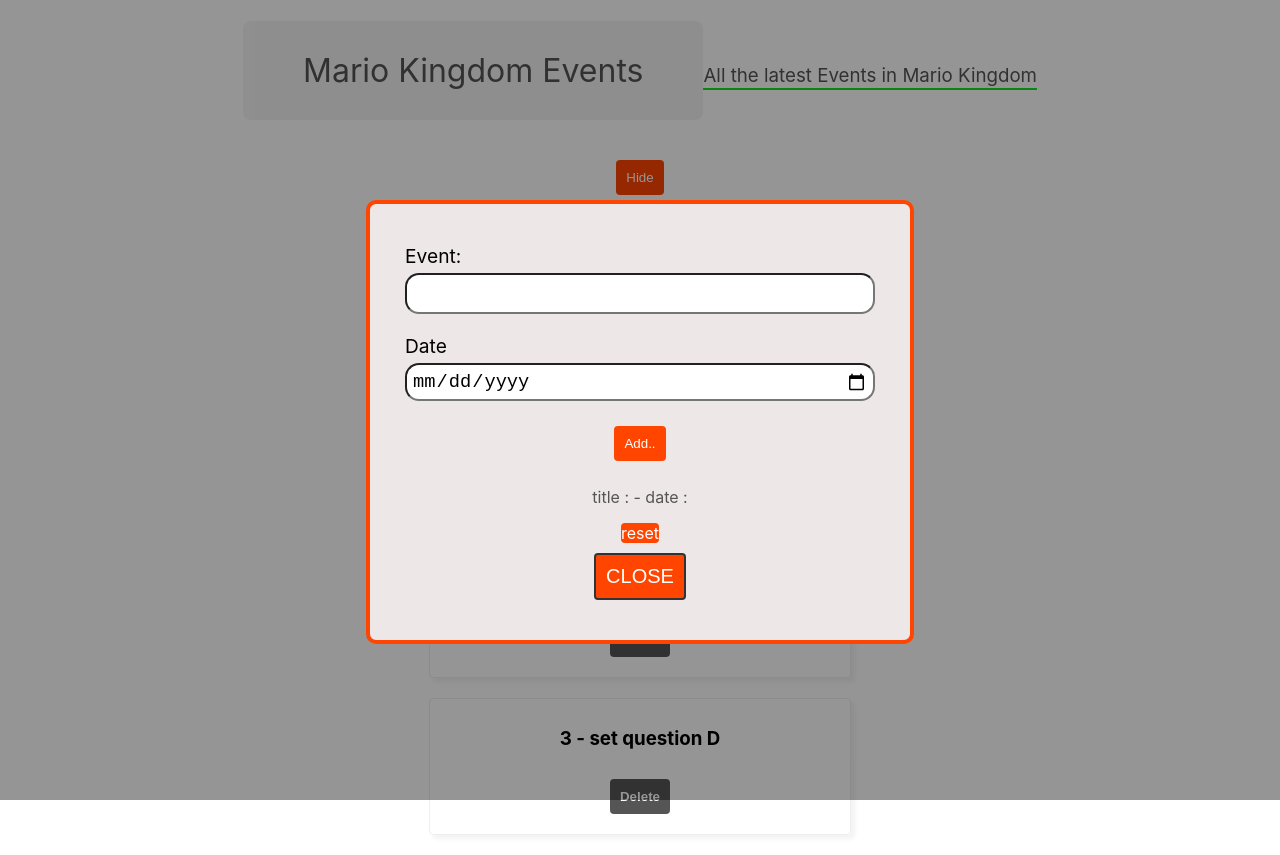
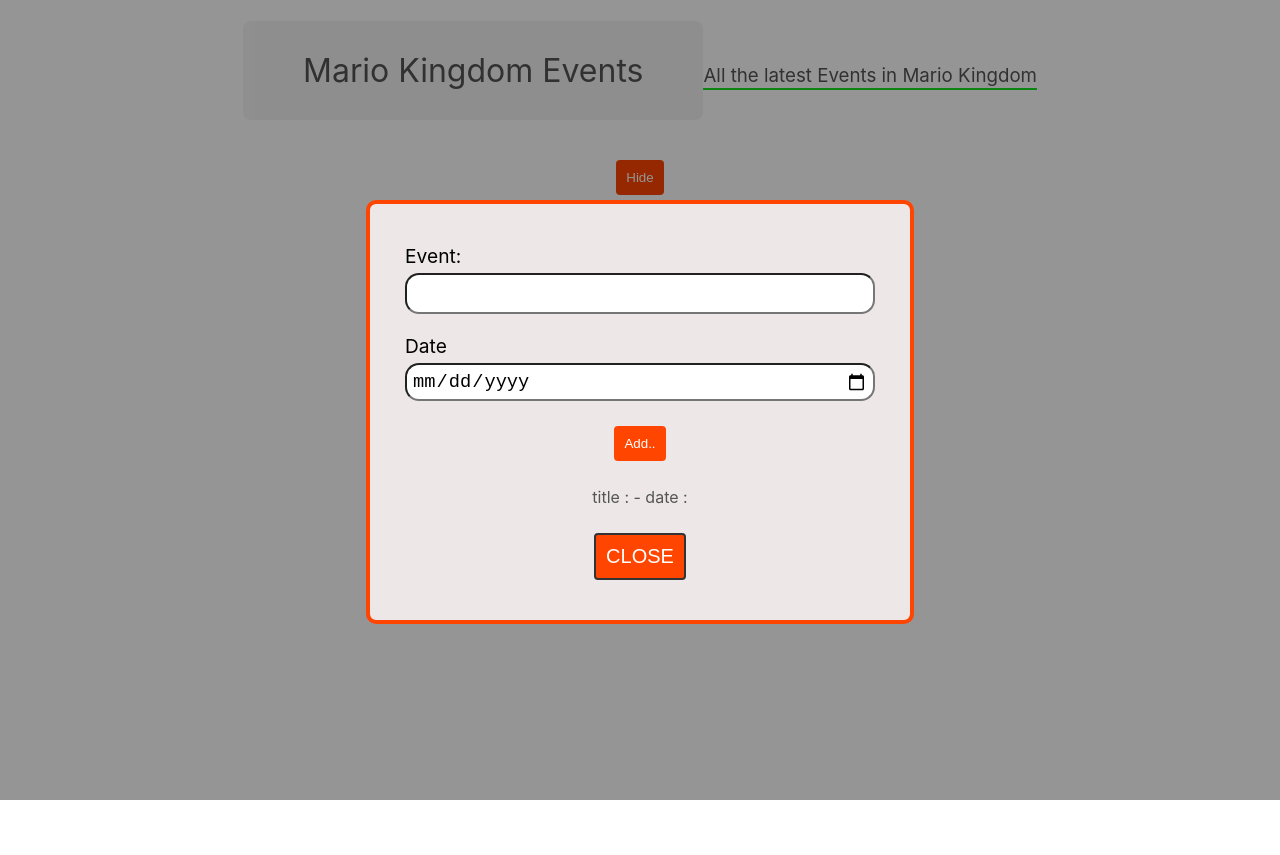
Before and after one commit to PuyaAmini/first-react-app-X-, a React (Create React App) app: page / in a window 1280 px wide. After the commit the page ends 800 px from the top, so only its background shows below. Built offline with nearby package versions, Linux system fonts and the light colour scheme.

Commit message:
[*retrain] events adding by form

```diff
--- a/src/App.js
+++ b/src/App.js
@@ -8,12 +8,13 @@ import NewEventForm from './components/NewEventForm';
 
 function App() {
   //stat hook for managing events
-  const [events, setEvents] = useState([
-    { title: 'set question A', id: 0 },
-    { title: 'set question B', id: 1 },
-    { title: 'set question C', id: 2 },
-    { title: 'set question D', id: 3 },
-  ])
+  const [events, setEvents] = useState([])
+  const addEvents = (event) =>{
+    setEvents((prevEvents) => {
+      return [...prevEvents , event]
+    })
+    setShowModal(false)
+  }
 
   // rendering the list of events with delete button
   const handleClick = (id) => {
@@ -50,7 +51,7 @@ function App() {
       {showModal && <Modal
         handleClose={handleClose}
         isSalesModel={true}>
-        <NewEventForm />
+        <NewEventForm addEvents={addEvents} />
       </Modal>}
 
     </div>
--- a/src/components/NewEventForm.css
+++ b/src/components/NewEventForm.css
@@ -9,10 +9,3 @@
        font-size: 1.2em;
        border-radius: 14px;
 }
-.new-event-form p.reset{
-       cursor: pointer;
-       display: inline;
-       background: #ff4500;
-       color: #fff;
-       border-radius: 4px;
-}
--- a/src/components/NewEventForm.js
+++ b/src/components/NewEventForm.js
@@ -1,14 +1,27 @@
 import React, { useState } from 'react'
 import "./NewEventForm.css"
-export default function NewEventForm() {
+export default function NewEventForm({ addEvents }) {
        const [title, setTitle] = useState('')
        const [date, setDate] = useState('')
        const resetValues = () => {
               setDate('');
               setTitle('');
        }
+       const handleSubmit = (e) => {
+
+              e.preventDefault()
+              const event = {
+                     title: title,
+                     date: date,
+                     id: Math.random() * 10000
+              }
+
+              addEvents(event)
+              resetValues()
+       }
        return (
-              <form className='new-event-form'>
+              <form className='new-event-form'
+                     onSubmit={handleSubmit}>
                      <label>
                             <span>Event:</span>
                             <input type='text'
@@ -23,7 +36,6 @@ export default function NewEventForm() {
                      </label>
                      <button>Add..</button>
                      <p>title : {title} - date : {date}</p>
-                     <p className='reset' onClick={resetValues}>reset</p>
               </form>
        )
 }
```
